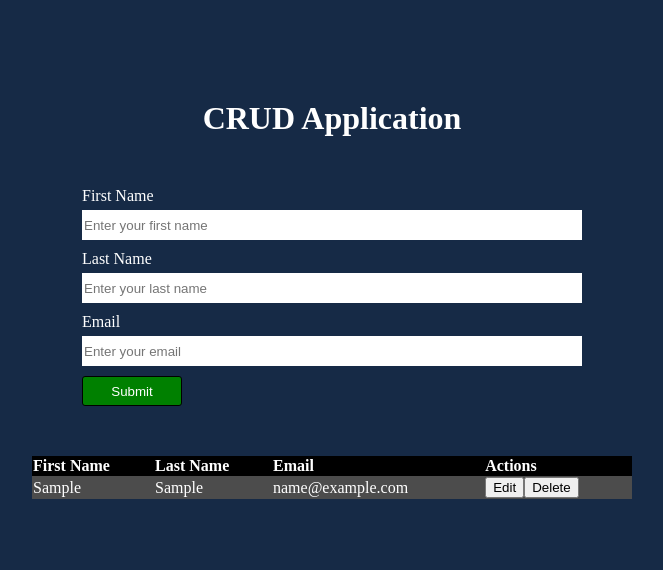
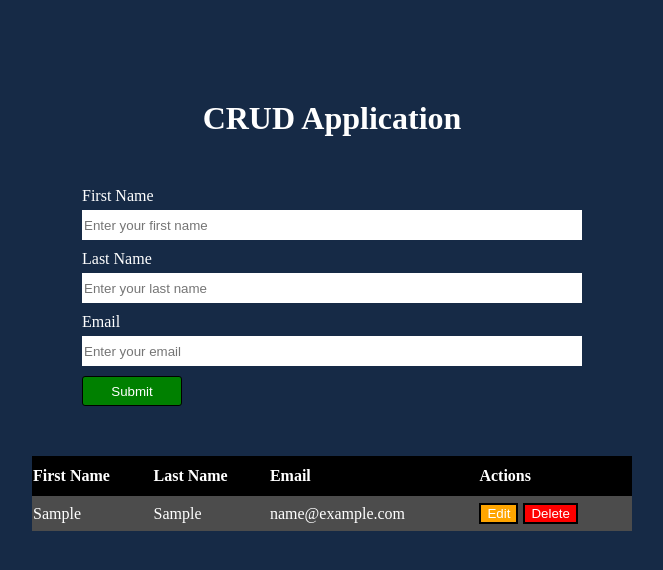
Before and after one commit to mdtagg/Basic_CRUD, a React (Vite) app: page / in a window 1280 px wide. Both pictures are taken after typing "Sample", "Sample", "name@example.com" into the empty fields and a click on the button "Submit". Shown: the top 570 px of the page, without its empty margins (308-971 px from the left). Built offline with nearby package versions, Linux system fonts and the light colour scheme.

Commit message:
adding edit feature to each user entry

```diff
--- a/package.json
+++ b/package.json
@@ -11,11 +11,13 @@
   },
   "dependencies": {
     "react": "^18.2.0",
-    "react-dom": "^18.2.0"
+    "react-dom": "^18.2.0",
+    "uuid": "^9.0.0"
   },
   "devDependencies": {
     "@types/react": "^18.0.37",
     "@types/react-dom": "^18.0.11",
+    "@types/uuid": "^9.0.2",
     "@typescript-eslint/eslint-plugin": "^5.59.0",
     "@typescript-eslint/parser": "^5.59.0",
     "@vitejs/plugin-react": "^4.0.0",
--- a/src/components/App/index.css
+++ b/src/components/App/index.css
@@ -20,3 +20,9 @@ body {
 h1 {
     text-align: center;
 }
+
+button {
+    cursor:pointer;
+    border:2px solid black;
+    color:white;
+}
--- a/src/components/App/index.tsx
+++ b/src/components/App/index.tsx
@@ -6,7 +6,10 @@ import { useState } from 'react'
 
 function App() {
 
-  const [ users,setUsers ] = useState<any[]>([])
+  const [ users, setUsers ] = useState<any[]>([])
+  // const [ firstName,setFirstName ] = useState('')
+  //   const [ lastName,setLastName ] = useState('')
+  //   const [ email,setEmail ] = useState('')
 
   console.log(users)
 
@@ -14,10 +17,23 @@ function App() {
     <>
       <h1>CRUD Application</h1>
       <UserInputs
+        // firstName={firstName}
+        // setFirstName={setFirstName}
+        // lastName={lastName}
+        // setLastName={setLastName}
+        // email={email}
+        // setEmail={setEmail}
         setUsers={setUsers}
       />
       <UserList
+        // firstName={firstName}
+        // setFirstName={setFirstName}
+        // lastName={lastName}
+        // setLastName={setLastName}
+        // email={email}
+        // setEmail={setEmail}
         users={users}
+        setUsers={setUsers}
       />
     </>
   )
--- a/src/components/UserList/index.css
+++ b/src/components/UserList/index.css
@@ -10,6 +10,10 @@ table thead {
     text-align: left;
 }
 
+tr {
+    height:35px;
+}
+
 tbody tr:nth-child(odd) {
     background: rgb(76, 76, 76);
 }
@@ -17,3 +21,20 @@ tbody tr:nth-child(odd) {
 tbody tr:nth-child(even) {
     background:black;
 }
+
+td input {
+    width:140px;
+}
+
+.table-head {
+    height:40px;
+}
+
+.edit-button {
+    background: orange;
+    margin-right:5px;
+}
+
+.delete-button {
+    background: red;
+}
--- a/src/components/UserList/index.tsx
+++ b/src/components/UserList/index.tsx
@@ -1,18 +1,56 @@
 
 import './index.css'
+import { useState,useEffect } from 'react'
+import { v4 as uuidv4 } from 'uuid'
 
 interface UserListProps {
+    // firstName:string
+    // setFirstName:React.Dispatch<React.SetStateAction<string>>
+    // lastName:string
+    // setLastName:React.Dispatch<React.SetStateAction<string>>
+    // email:string
+    // setEmail:React.Dispatch<React.SetStateAction<string>>
     users: any[]
+    setUsers: React.Dispatch<React.SetStateAction<any[]>>
 }
 
 const UserList = (props:UserListProps) => {
 
-    const { users } = props
+    const { users,setUsers } = props
+
+    const [ edit, setEdit ] = useState(false)
+
+    const handleEdit = () => {
+        setEdit(true)
+    }
+
+    const handleChange = (e:React.ChangeEvent<HTMLInputElement>) => {
+        const { value, name } = e.target
+
+        switch(name) {
+            case 'first name':
+
+                console.log(users)
+                break
+            case 'last name':
+                // setLastName(value)
+                break
+            case 'email':
+                // setEmail(value)
+                break
+        }
+    }
+
+    // useEffect(() => {
+    //     if(!edit) return;
+    //     setEdit(false)
+
+    // },[edit])
 
     return (
         <table>
             <thead>
-                <tr>
+                <tr className="table-head">
                     <th>First Name</th>
                     <th>Last Name</th>
                     <th>Email</th>
@@ -22,13 +60,29 @@ const UserList = (props:UserListProps) => {
             <tbody>
                 {users.map(user => {
                     return (
-                        <tr>
+                        <tr key={uuidv4()} id={uuidv4()}>
+                            {!edit &&
+                            <>
                             <td>{user.firstName}</td>
                             <td>{user.lastName}</td>
                             <td>{user.email}</td>
+                            </>
+                            }
+                            {edit &&
+                            <>
+                            <td><input name="first name" placeholder={user.firstName} value={user.firstName} onChange={handleChange}></input></td>
+                            <td><input placeholder={user.lastName} value={user.lastName}></input></td>
+                            <td><input placeholder={user.email} value={user.email}></input></td>
+                            </>
+                            }
                             <td>
-                                <button>Edit</button>
-                                <button>Delete</button>
+                                <button
+                                    className="edit-button"
+                                    onClick={handleEdit}
+                                >
+                                    Edit
+                                </button>
+                                <button className="delete-button">Delete</button>
                             </td>
                         </tr>
                     )
```
Also changed, not shown: src/components/App/utils/handleInputChange.ts (added, +15 -0 lines), src/components/UserInputs/index.tsx (+8 -1 lines), 1 other file (tests, documents, lock files or other folders).
